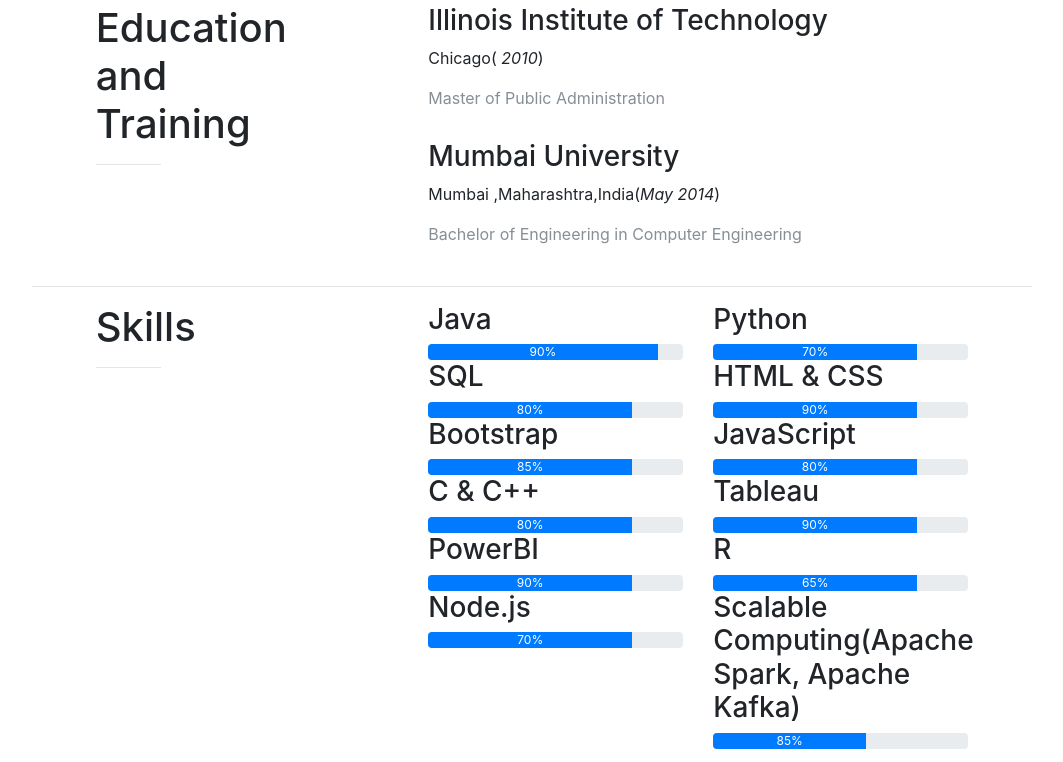
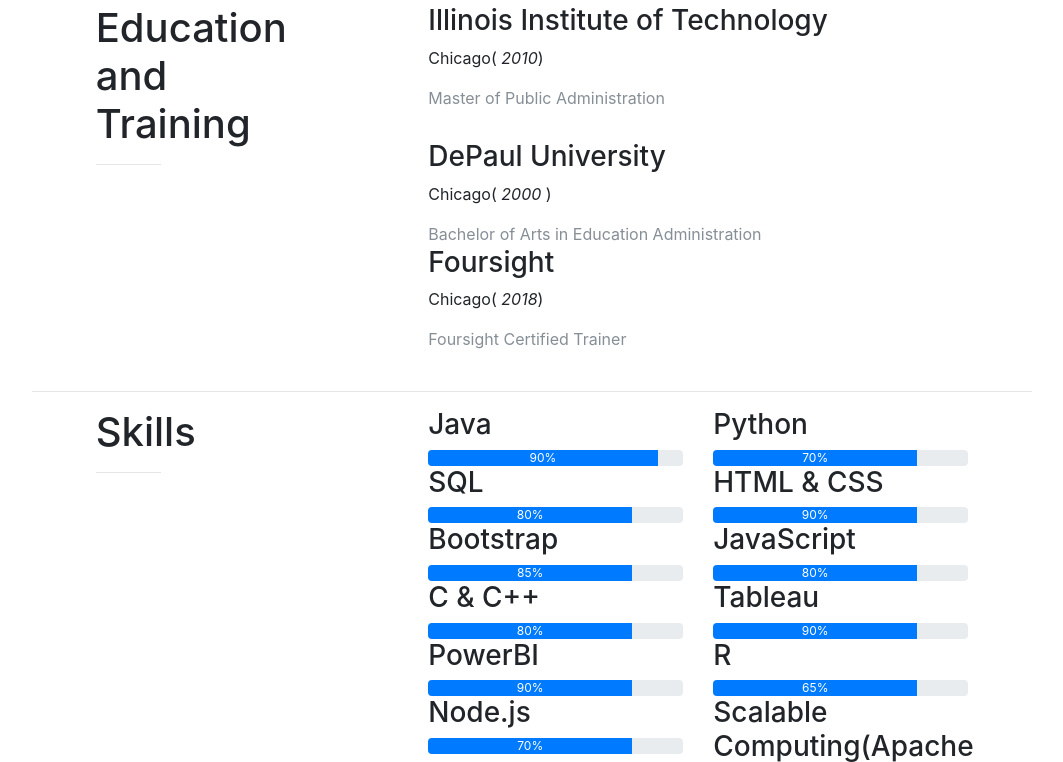
Before and after one commit to TANMAYPATIL2128/lisawebsite, a website with bundled scripts: page index.html in a window 1280 px wide. Shown: the part 3064-3826 px from the top of the page, without its empty margins (108-1171 px from the left). Built offline with nearby package versions, Linux system fonts and the light colour scheme; files whose address does not match are found by name.

Commit message:
c
Signed-off-by: TANMAY PATIL <tanmaypatil472@gmail.com>

```diff
--- a/index.html
+++ b/index.html
@@ -215,14 +215,22 @@
                   <!-- item end -->
                   <div class="row" style="padding-top:30px">
                      <div class="col-lg-12 mx-auto">
-                        <h3>Mumbai University</h3>
-                        <p>Mumbai ,Maharashtra,India(<em>May 2014</em>)</p>
+                        <h3>DePaul University</h3>
+                        <p>Chicago(<em> 2000 </em>)</p>
 						<p class="text-muted mb-0">
-                           Bachelor of Engineering in Computer Engineering
+                     Bachelor of Arts in Education Administration
                         </p>
                      </div>
                   </div>
                   <!-- item end -->
+                  <div class="row">
+                     <div class="col-lg-12 mx-auto">
+                        <h3>Foursight</h3>
+                        <p>Chicago(<em> 2018</em>)</p>
+                        <p class="text-muted mb-0">Foursight Certified Trainer<br>
+                        </p>
+                    </div>
+                  </div>
                </div>
                <!-- item end -->
             </div>
```
